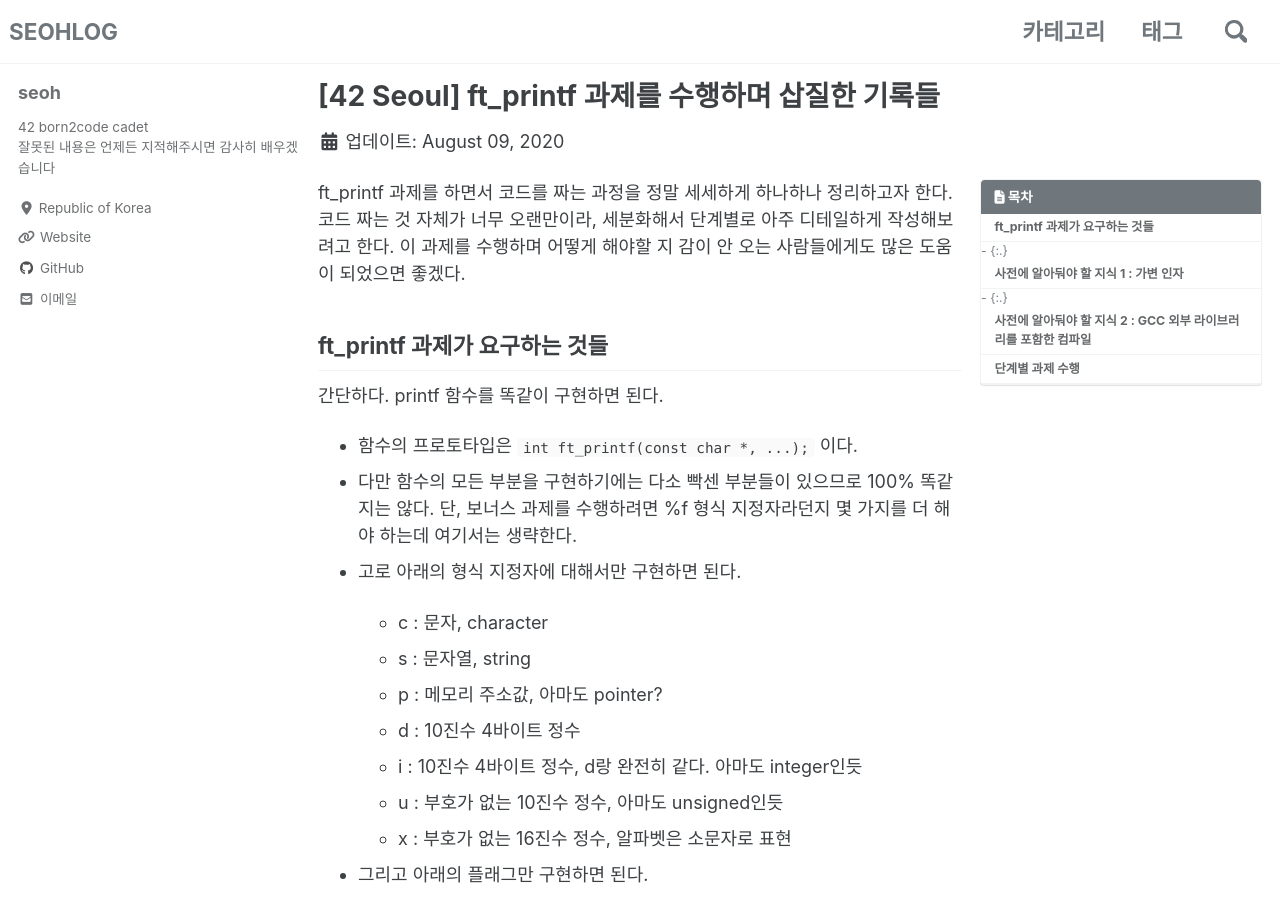
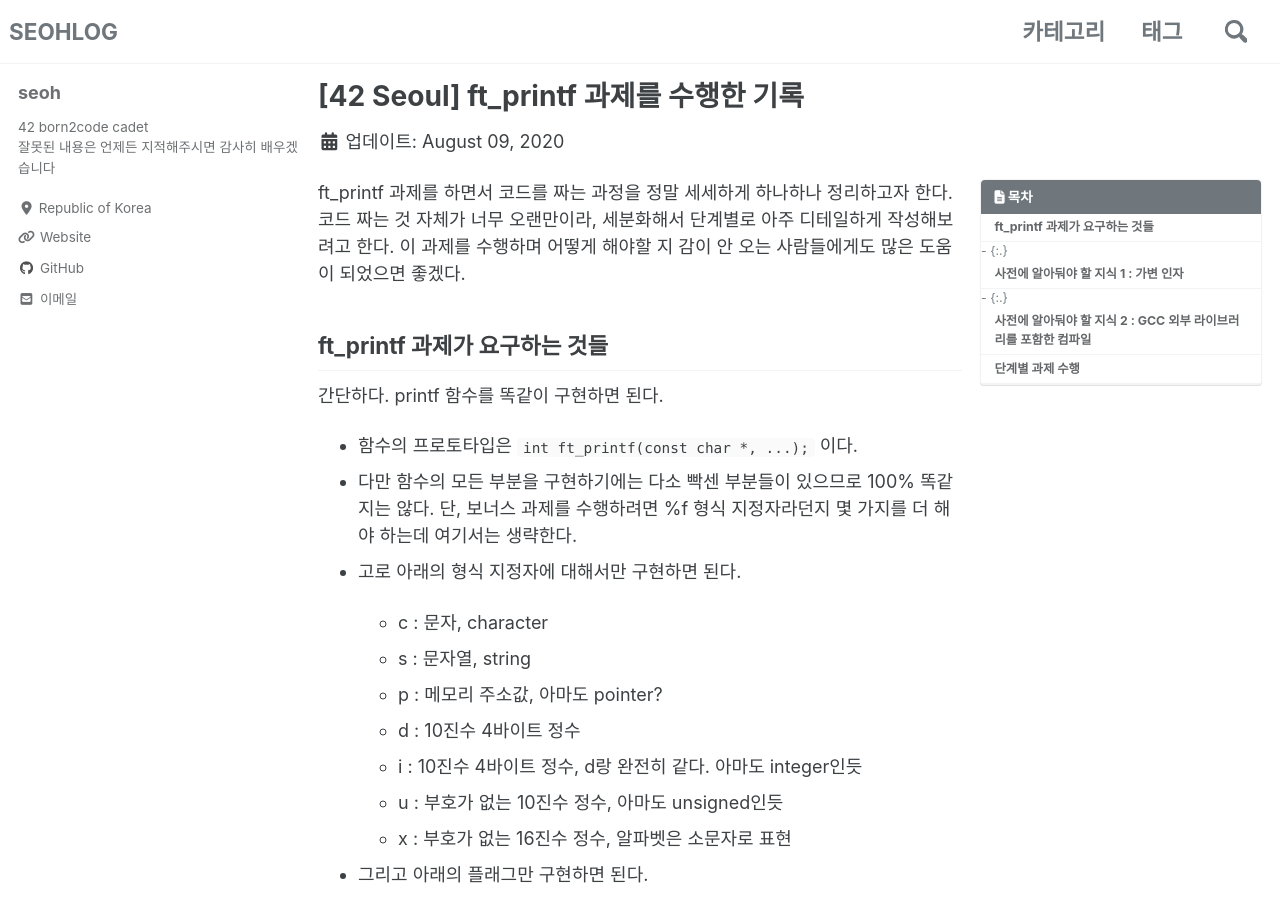
Before and after one commit to ohseyong/ohseyong.github.io, a Jekyll site: the page built from _posts/2020-08-10-printf_sapjil.md, in a window 1280 px wide and 900 px high. Built offline with Jekyll 4.4.1, drawn with Linux system fonts in a browser that asks for light colours; cached includes are drawn as plain includes; nearby versions of some CDN libraries; comment, search, counter and statistics services are not loaded.

Commit message:
Update 2020-08-10-printf_sapjil.md

```diff
--- a/_posts/2020-08-10-printf_sapjil.md
+++ b/_posts/2020-08-10-printf_sapjil.md
@@ -1,5 +1,5 @@
 ---
-title: "[42 Seoul] ft_printf 과제를 수행하며 삽질한 기록들"
+title: "[42 Seoul] ft_printf 과제를 수행한 기록"
 excerpt: # "컴파일 옵션 : 외부 라이브러리를 이용한 컴파일 등의 내용들"
 date: 2020-08-10 02:00:00 +0900
 categories: study
```
